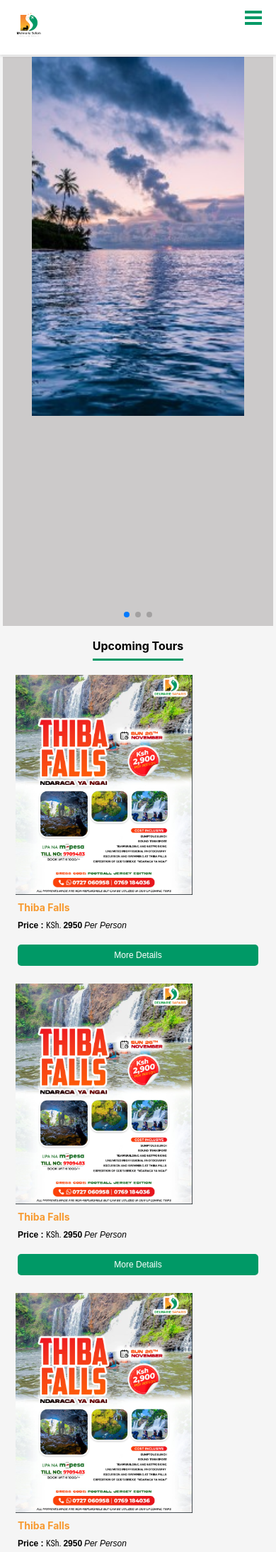
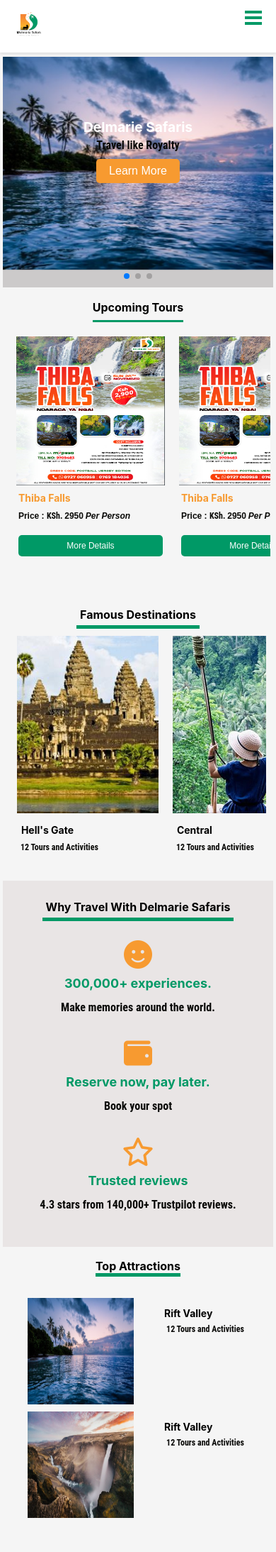
Before and after one commit to solomwaura/Touring-Safaris, a Flask app: page / in a window 390 px wide. Shown: the top 2187 px of the page at 71% size. Run offline with Flask 3, Linux system fonts and the light colour scheme.

Commit message:
complete mobile responsive

```diff
--- a/public/css/index.css
+++ b/public/css/index.css
@@ -139,6 +139,7 @@
     font-size: 18px;
     text-align: center;
     padding: 5px;
+    color: var(--green);
 }
 .col-item p{
     text-align: center;
@@ -151,9 +152,10 @@
     padding: 15px 5px;
 }
 .atractions h3{
-    text-align: center;
     font-size: 18px;
-    margin: 5px 0;
+    border-bottom: 5px solid var(--green);
+    width: fit-content;
+    margin: 2px auto;
 }
 
 .atract-top{
@@ -250,6 +255,9 @@
         font-size: 18px;
         text-align: center;
         padding: 5px;
+        border-bottom: 5px solid var(--green);
+        width: fit-content;
+        margin: 2px auto;
 
     }
 
@@ -284,52 +292,47 @@
     }
 
     @media screen and (max-width: 768px) {
-        /* .content{
-            width: 100%;
-            margin-top: 75px;
-        } */
         .hero{
             width: 100%;
+            height: 325px;
         }
 
         .swiper-container{
             width: 100%;
         }
         .swiper-slide img {
-            width: 300px;
-            height: 60vh;
+            width: 100%;
+            height: 300px ;
             object-fit: cover;
         }
 
         .hero-content {
-            display: none;
-            z-index: 100;
             position: absolute;
-            top: 50%;
+            top: 40%;
             left: 50%;
-            transform: translate(-50%, -50%);
-            text-align: center;
         }
 
         h3 {
-            font-size: 1.8rem;
-            margin-top: 6px;
+            font-size: 1.2rem;
+            margin-top: 5px;
         }
 
         p {
             font-size: 1rem;
             margin-top: 4px;
+            color: var(--black);
+            font-weight: bold;
         }
 
         .btn {
             display: inline-block;
-            padding: 10px 20px;
+            padding: 8px 18px;
             margin-top: 10px;
         }
 
         /* upcoming events */
     .upcomings{
-        padding: 10px 8px;
+        padding: 10px 4px;
 
     }
     .upcomings h3{
@@ -339,17 +342,20 @@
         width: fit-content;
     }
     .upcoming{
-        display: block;
-        padding: 10px;
+        display: flex;
+        justify-content: flex-start;
+        overflow: scroll;
+        padding: 10px 5px;
     }
 
     .coming{
         display: block;
-        margin: 10px 0;
+        margin: 10px;
     }
 
     .coming img{
-        width: 250px;
+        width: 210px;
+        height: 210px;
 
     }
 
@@ -375,10 +381,14 @@
 /* why section */
     .cont-why {
         padding: 20px 10px;
+        background-color: rgb(233, 229, 229);
     }
     .cont-why h2{
         font-size: 16px;
         padding: 5px;
+        border-bottom: 5px solid var(--green);
+        width: fit-content;
+        margin: 2px auto;
     }
 
     .row-why{
@@ -393,6 +403,7 @@
     .icon-center .icon{
         margin: 0 auto;
         font-size: 40px;
+        color: var(--yellow);
     }
 
     .col-item{
@@ -416,7 +427,10 @@
     }
     .atractions h3{
         font-size: 16px;
-    margin: 5px 0;
+        border-bottom: 5px solid var(--green);
+        width: fit-content;
+        margin: 2px auto;
+
     }
 
     .atract-top{
@@ -431,7 +445,7 @@
 
     .atract{
         display: flex;
-    justify-content: space-between;
+        justify-content: space-around;
         margin: 10px 0;
     }
     .atract img{
@@ -491,20 +513,21 @@
     }
 
     .top-destinations h3{
-        font-size: 18px;
-        text-align: center;
-        padding: 5px;
+        font-size: 16px;
 
     }
 
     .destinations{
-        display: block;
+        display: flex;
+        justify-content: flex-start;
         margin: 5px 0;
+        overflow: scroll;
     }
 
     .destination {
         display: block;
         border-radius: 5px;
+        margin: 5px 10px;
     }
 
     .destination img{
--- a/templates/index.html
+++ b/templates/index.html
@@ -119,7 +119,7 @@
             </div>
         </div>
         <div class="cont-why">
-            <h2>Why Travel With Delmarie</h2>
+            <h2>Why Travel With Delmarie Safaris</h2>
             <div class="row-why">
                 <div class="col-item">
                     <div class="icon-center">
```
Also changed, not shown: other parts of public/css/index.css (+21 -10 lines), 1 other file. Lines whose indentation alone changed are shown as unchanged.
